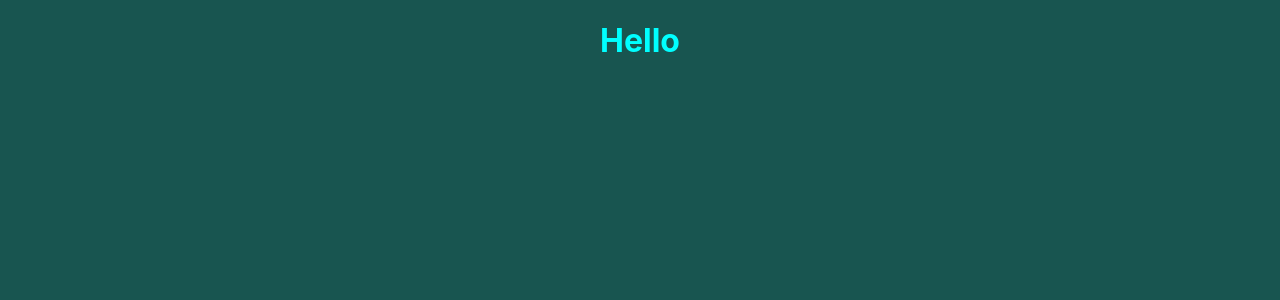
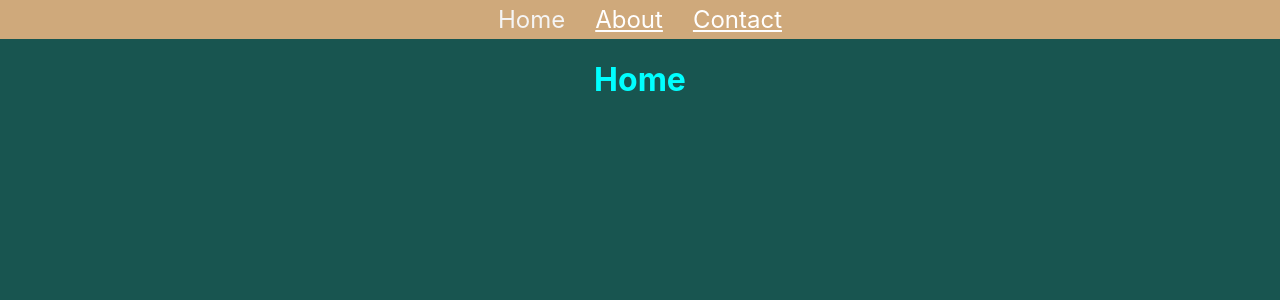
Before and after one commit to TrailblazerPlaya/react-practice, a React (Create React App) app: page / in a window 1280 px wide. Shown: the top 300 px of the page. Built offline with nearby package versions, Linux system fonts and the light colour scheme.

Commit message:
React Routes NavLink and style

```diff
--- a/src/App.css
+++ b/src/App.css
@@ -2,3 +2,24 @@
   color: aqua;
   text-align: center;
 }
+
+/* .active {
+  color: rgb(49, 90, 117);
+  text-decoration: none;
+} */
+
+.activeLink {
+  color: rgb(49, 90, 117);
+  text-decoration: none;
+}
+
+nav {
+  background-color: rgb(207, 169, 123);
+  padding: 5px;
+}
+
+nav a {
+  margin: 15px;
+  color: white;
+  font-size: 24px;
+}
--- a/src/App.js
+++ /dev/null
@@ -1,11 +0,0 @@
-import "./App.css";
-
-function App() {
-  return (
-    <div className="App">
-      <h1>Hello</h1>
-    </div>
-  );
-}
-
-export default App;
--- /dev/null
+++ b/src/App.jsx
@@ -0,0 +1,25 @@
+import { BrowserRouter, Routes, Route } from "react-router-dom";
+import About from "./components/About";
+import Contacts from "./components/Contacts";
+import NotFound from "./components/NotFound";
+import MainLayout from "./layouts/MainLayout";
+import "./App.css";
+import Home from "./components/Home";
+function App() {
+  return (
+    <BrowserRouter>
+      <div className="App">
+        <Routes>
+          <Route path="/" element={<MainLayout />}>
+            <Route index={true} element={<Home />} />
+            <Route path="about" element={<About />} />
+            <Route path="contacts" element={<Contacts />} />
+            <Route path="*" element={<NotFound />} />
+          </Route>
+        </Routes>
+      </div>
+    </BrowserRouter>
+  );
+}
+
+export default App;
--- /dev/null
+++ b/src/components/About.jsx
@@ -0,0 +1,10 @@
+import { Link } from "react-router-dom";
+
+const About = () => {
+  return (
+    <>
+      <h1>About</h1>
+    </>
+  );
+};
+export default About;
--- /dev/null
+++ b/src/components/Contacts.jsx
@@ -0,0 +1,4 @@
+const Contacts = () => {
+  return <h1>Contacts</h1>;
+};
+export default Contacts;
--- /dev/null
+++ b/src/components/Home.jsx
@@ -0,0 +1,8 @@
+const Home = () => {
+  return (
+    <>
+      <h1>Home</h1>
+    </>
+  );
+};
+export default Home;
--- /dev/null
+++ b/src/components/Menu.jsx
@@ -0,0 +1,30 @@
+import { NavLink } from "react-router-dom";
+
+const Menu = () => {
+  return (
+    <nav>
+      <NavLink
+        style={({ isActive }) =>
+          isActive ? { color: "whitesmoke", textDecoration: "none" } : {}
+        }
+        to="."
+        end
+      >
+        Home
+      </NavLink>
+      <NavLink
+        className={({ isActive }) => (isActive ? "activeLink" : "link")}
+        to="/about"
+      >
+        About
+      </NavLink>
+      <NavLink
+        className={({ isActive }) => (isActive ? "activeLink" : "link")}
+        to="/contacts"
+      >
+        Contact
+      </NavLink>
+    </nav>
+  );
+};
+export default Menu;
--- /dev/null
+++ b/src/components/NotFound.jsx
@@ -0,0 +1,4 @@
+const NotFound = () => {
+  return <h1>NotFound</h1>;
+};
+export default NotFound;
--- /dev/null
+++ b/src/layouts/MainLayout.jsx
@@ -0,0 +1,12 @@
+import { Outlet } from "react-router-dom";
+import Menu from "../components/Menu";
+
+const MainLayout = () => {
+  return (
+    <>
+      <Menu />
+      <Outlet />
+    </>
+  );
+};
+export default MainLayout;
```
